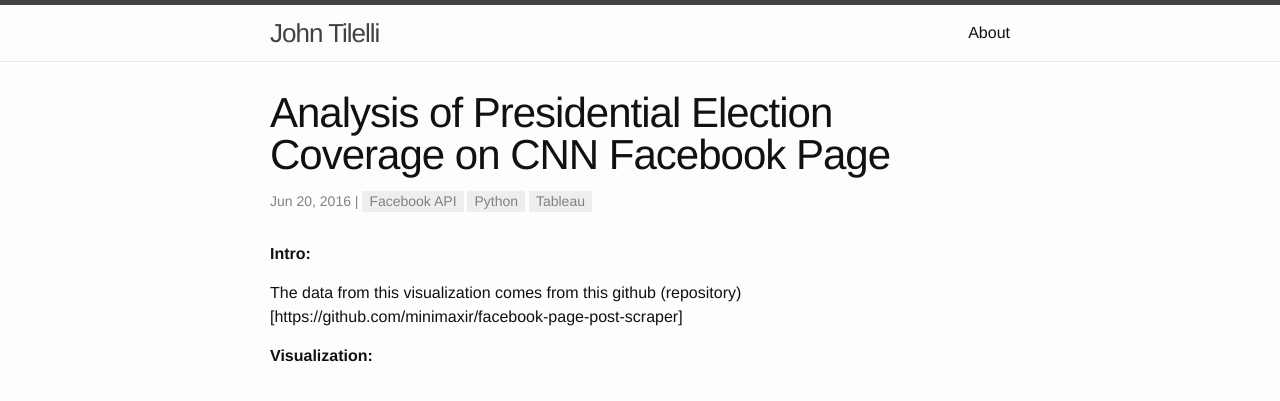
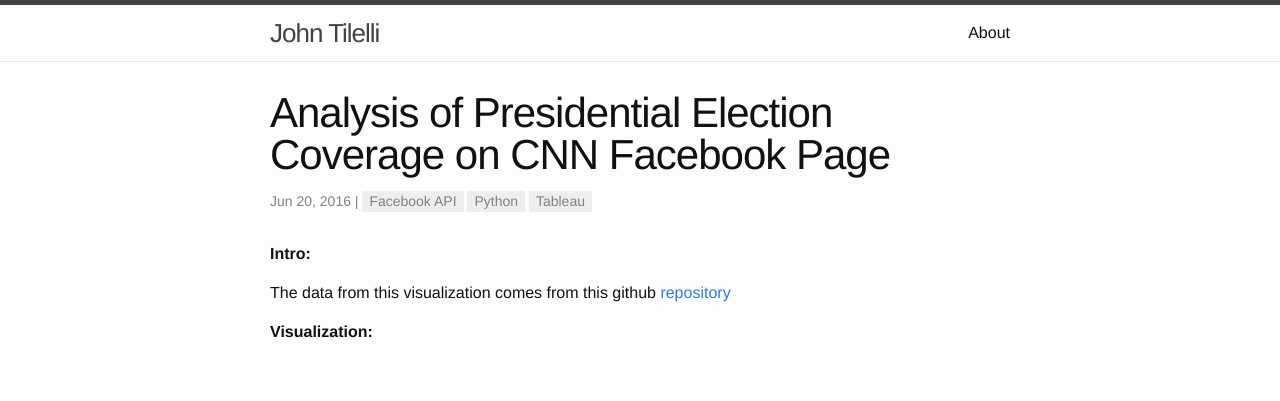
Before and after one commit to johntilelli/johntilelli.github.io, a Jekyll site: the page built from _posts/2016-06-20-analysis-of-pres-coverage-facebook-cnn-page.markdown, in a window 1280 px wide and 900 px high, cut to the strip 0-404 px from the top of the window. Shown: the top 401 px of the strip. Built offline with Jekyll 4.4.1, drawn with Linux system fonts in a browser that asks for light colours; comment, search, counter and statistics services are not loaded.

Commit message:
Update 2016-06-20-analysis-of-pres-coverage-facebook-cnn-page.markdown

```diff
--- a/_posts/2016-06-20-analysis-of-pres-coverage-facebook-cnn-page.markdown
+++ b/_posts/2016-06-20-analysis-of-pres-coverage-facebook-cnn-page.markdown
@@ -8,7 +8,7 @@
 
 <b> Intro: </b>
 
-The data from this visualization comes from this github (repository)[https://github.com/minimaxir/facebook-page-post-scraper]
+The data from this visualization comes from this github [repository](https://github.com/minimaxir/facebook-page-post-scraper)
 
 
 <b> Visualization: </b>
```
